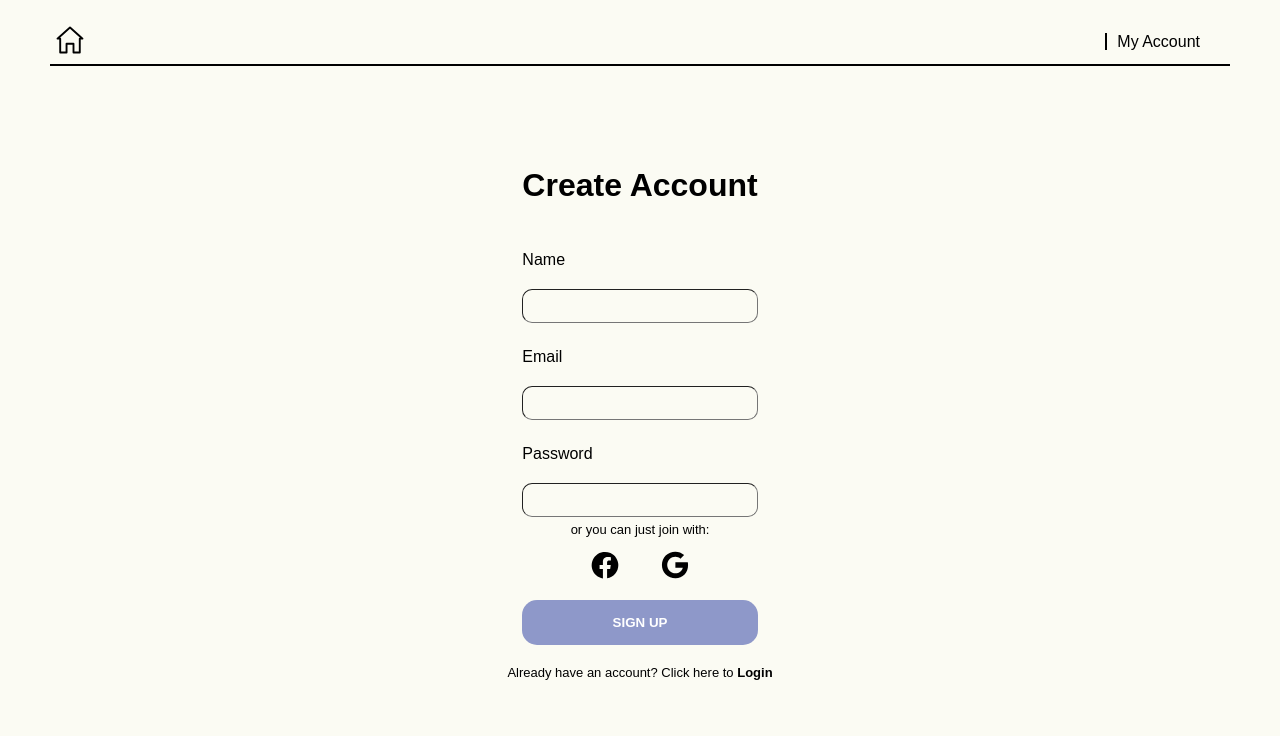
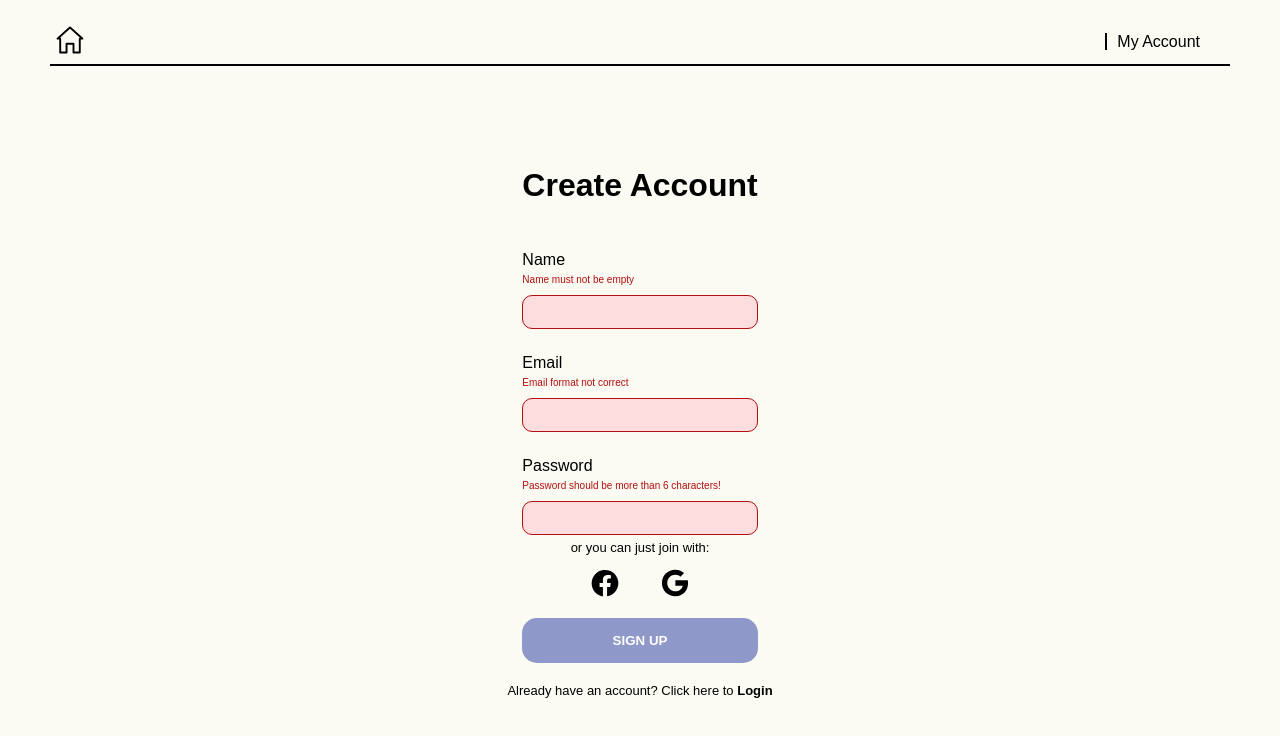
Before and after one commit to FlaviaVel284/Agenday, a React (Create React App) app: page /create-account in a window 1280 px wide. Shown: the top 736 px of the page. Built offline with nearby package versions, Linux system fonts and the light colour scheme.

Commit message:
Add validation for Creating Account Form

```diff
--- a/src/hooks/useInput.ts
+++ b/src/hooks/useInput.ts
@@ -1,8 +1,15 @@
-import { useState } from "react";
+import { useEffect, useState } from "react";
 
 const useInput = (validateValue: (value: string) => {}) => {
   const [enteredValue, setEnteredValue] = useState("");
   const valueIsValid = validateValue(enteredValue);
+
+  const [isTouched, setIsTouched] = useState(false);
+  const hasError = !valueIsValid && isTouched;
+
+  useEffect(() => {
+    setIsTouched(true);
+  }, [enteredValue]);
 
   const valueChangeHandler = (event: React.ChangeEvent<HTMLInputElement>) => {
     setEnteredValue(event.currentTarget.value);
@@ -11,6 +18,7 @@ const useInput = (validateValue: (value: string) => {}) => {
   return {
     value: enteredValue,
     isValid: valueIsValid,
+    hasError,
     valueChangeHandler,
   };
 };
--- a/src/pages/CreateAccount.module.css
+++ b/src/pages/CreateAccount.module.css
@@ -64,3 +64,14 @@ form > p {
 .login:hover {
   color: var(--minsk);
 }
+
+.invalid {
+  border: 1px solid #b40e0e;
+  background-color: #fddddd;
+}
+
+.error {
+  font-size: x-small;
+  color: #b40e0e;
+  margin-top: -15px;
+}
--- a/src/pages/CreateAccount.tsx
+++ b/src/pages/CreateAccount.tsx
@@ -1,7 +1,7 @@
 import classes from "./CreateAccount.module.css";
 import google from "../google.svg";
 import facebook from "../facebook.svg";
-import { redirect, useNavigate } from "react-router-dom";
+import { useNavigate } from "react-router-dom";
 import { getAuth, createUserWithEmailAndPassword } from "firebase/auth";
 import app from "../Firebase";
 import { useEffect, useState } from "react";
@@ -12,22 +12,26 @@ const CreateAccount: React.FC = () => {
     value: nameValue,
     isValid: nameIsValid,
     valueChangeHandler: nameChangeHandler,
+    hasError: nameInputHasError,
   } = useInput((value) => value.trim() !== "");
 
   const {
     value: emailValue,
     isValid: emailIsValid,
+    hasError: emailInputHasError,
     valueChangeHandler: emailChangeHandler,
   } = useInput(
     (value) => value.trim() !== "" && value.trim().includes("@") === true
   );
 
-  const [password, setPassword] = useState<string>("");
+  const {
+    value: passwordValue,
+    isValid: passwordIsValid,
+    hasError: passwordInputHasError,
+    valueChangeHandler: passwordChangeHandler,
+  } = useInput((value) => value.trim() !== "" && value.length > 6);
+
   const [isFormValid, setFormIsValid] = useState(false);
-
-  function passwordChangeHandler(event: React.ChangeEvent<HTMLInputElement>) {
-    setPassword(event.target.value);
-  }
 
   const navigate = useNavigate();
   function navigateToLoginHandler() {
@@ -35,19 +39,19 @@ const CreateAccount: React.FC = () => {
   }
 
   useEffect(() => {
-    if (nameIsValid && emailIsValid && password.trim() !== "") {
+    if (nameIsValid && emailIsValid && passwordIsValid) {
       setFormIsValid(true);
     } else {
       setFormIsValid(false);
     }
-  }, [nameValue, emailValue, password]);
+  }, [nameValue, emailValue, passwordValue]);
 
   const auth = getAuth(app);
 
   function submitFormHandler(event: React.FormEvent<HTMLFormElement>) {
     event.preventDefault();
     if (isFormValid) {
-      createUserWithEmailAndPassword(auth, emailValue, password)
+      createUserWithEmailAndPassword(auth, emailValue, passwordValue)
         .then((userCredential) => {
           const user = userCredential.user;
           navigate("/");
@@ -60,26 +64,54 @@ const CreateAccount: React.FC = () => {
     }
   }
 
+  const nameInputClasses = nameInputHasError ? classes.invalid : "";
+
+  const emailInputClasses = emailInputHasError ? classes.invalid : "";
+
+  const passwordInputClasses = passwordInputHasError ? classes.invalid : "";
+
   return (
     <div className={classes.container}>
       <form onSubmit={submitFormHandler}>
         <h1>Create Account</h1>
         <div>
-          <label>Name</label>
-          <input id="name" value={nameValue} onChange={nameChangeHandler} />
+          <label>Name</label>{" "}
+          {nameInputHasError && (
+            <p className={classes.error}>Name must not be empty</p>
+          )}
+          <input
+            className={nameInputClasses}
+            id="name"
+            value={nameValue}
+            onChange={nameChangeHandler}
+          />{" "}
         </div>
         <div>
-          <label>Email</label>
-          <input id="email" value={emailValue} onChange={emailChangeHandler} />
+          <label>Email</label>{" "}
+          {emailInputHasError && (
+            <p className={classes.error}>Email format not correct</p>
+          )}
+          <input
+            className={emailInputClasses}
+            id="email"
+            value={emailValue}
+            onChange={emailChangeHandler}
+          />{" "}
         </div>
         <div>
-          <label>Password</label>
+          <label>Password</label>{" "}
+          {passwordInputHasError && (
+            <p className={classes.error}>
+              Password should be more than 6 characters!
+            </p>
+          )}
           <input
+            className={passwordInputClasses}
             id="password"
             type="password"
-            value={password}
+            value={passwordValue}
             onChange={passwordChangeHandler}
-          />
+          />{" "}
         </div>{" "}
         <p>or you can just join with:</p>
         <div className={classes.icons}>
```
